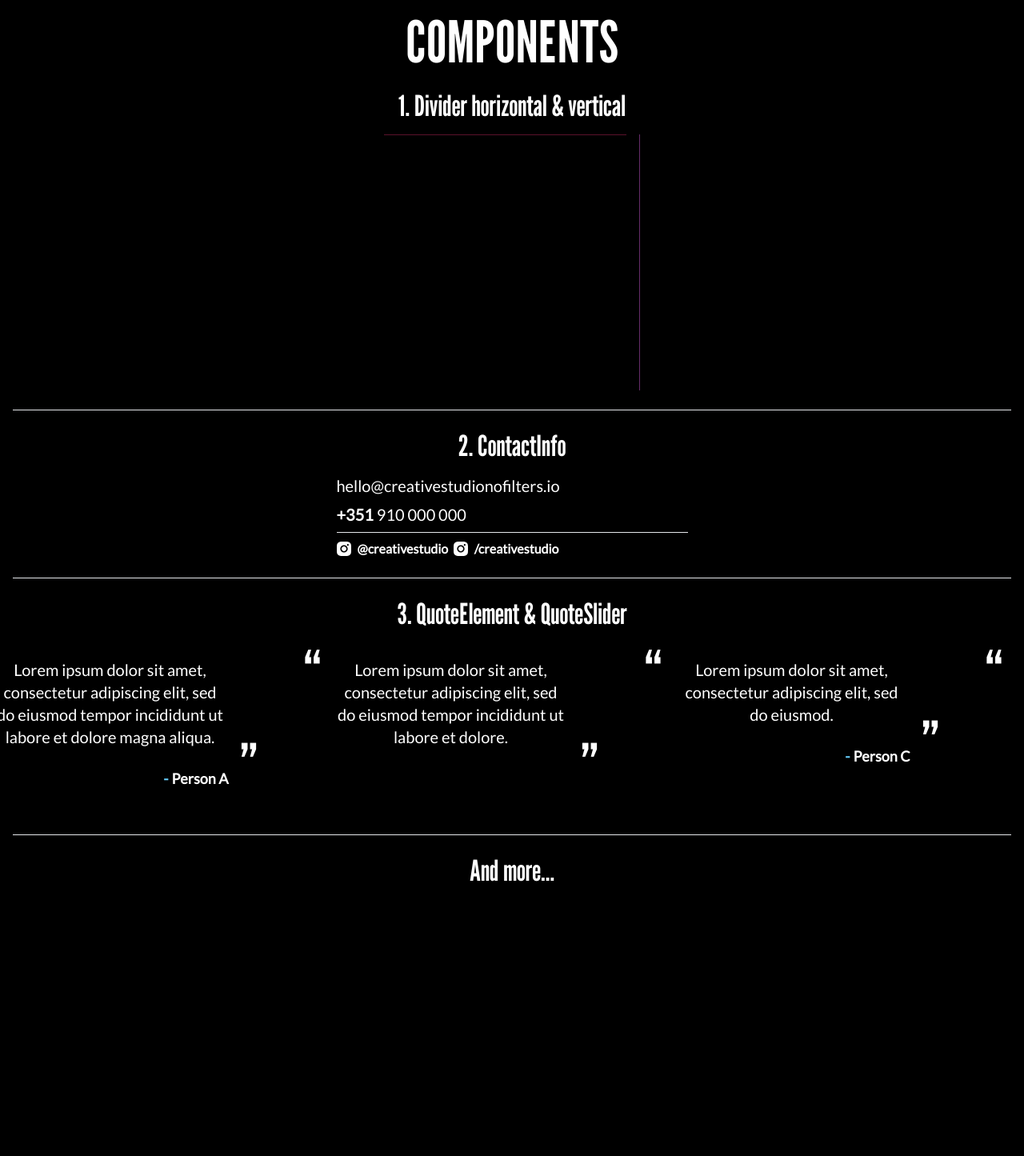
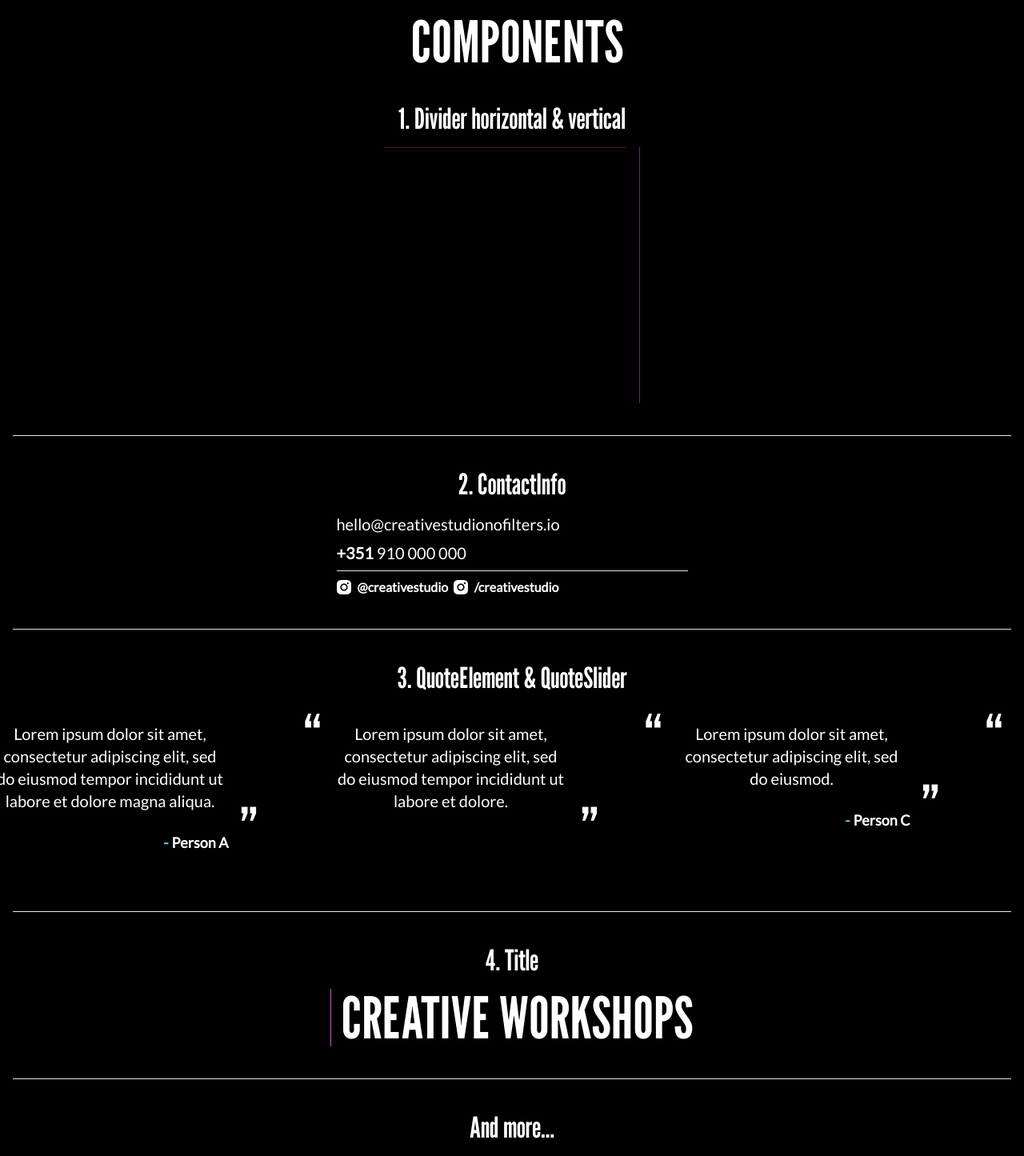
Before and after one commit to cdm-mps/creativestudio, a Next.js app in the folder fe/: page /en/design-system in a window 1280 px wide. Shown: the top 1445 px of the page at 80% size. Before the commit the page ends 1124 px from the top, so only its background shows below. Built offline with nearby package versions, Linux system fonts and the light colour scheme.

Commit message:
feat: create LocalTitle component to design system

```diff
--- a/fe/app/[locale]/design-system/page.tsx
+++ b/fe/app/[locale]/design-system/page.tsx
@@ -1,34 +1,36 @@
 import ContactInfo from "@/app/components/ContactInfo/ContactInfo";
 import Divider from "@/app/components/Divider/Divider";
-import QuoteElement from "@/app/components/Quote/QuoteElement";
 import QuoteSlider from "@/app/components/Quote/QuoteSlider";
+import Title from "@components/Title/Title";
 import { Instagram } from "@icons/Instagram";
 
 import { useTranslations } from "next-intl";
 
+const LocalTitle = ({ index, title }: { index?: number; title: string }) => {
+  return (
+    <p className="text-white font-league-gothic text-2xl md:text-4xl">
+      {index ? `${index}.` : ""} {title}
+    </p>
+  );
+};
+
 export default function Home() {
   const t = useTranslations("DesignSystem");
   return (
-    <main className="flex flex-col min-h-screen items-center p-4 bg-black text-white gap-6 w-full">
-      <p className="text-white font-league-gothic uppercase text-4xl md:text-7xl">
-        {t("title")}
-      </p>
+    <main className="flex flex-col min-h-screen items-center p-4 bg-black text-white gap-10 w-full">
+      <Title title={t("title")} />
       {/* -------------- DIVIDER --------------*/}
       <div className="flex flex-col items-center gap-4">
-        <p className="text-white font-league-gothic text-2xl md:text-4xl">
-          1. Divider horizontal & vertical
-        </p>
+        <LocalTitle index={1} title="Divider horizontal & vertical" />
         <div className="flex justify-around w-40 h-40 md:w-80 md:h-80 opacity-50 gap-x-3 md:gap-x-4">
           <Divider category="workshop" />
           <Divider category="creative-talks" orientation="vertical" />
         </div>
       </div>
-      <Divider/>
+      <Divider />
       {/* -------------- CONTACT INFO --------------*/}
       <div className="flex flex-col items-center gap-4">
-        <p className="text-white font-league-gothic text-2xl md:text-4xl">
-          2. ContactInfo
-        </p>
+        <LocalTitle index={2} title="ContactInfo" />
         <ContactInfo
           email="hello@creativestudionofilters.io"
           mobilePhone="910 000 000"
@@ -38,12 +40,10 @@ export default function Home() {
           ]}
         />
       </div>
-      <Divider/>
+      <Divider />
       {/* -------------- QUOTE ELEMENT & QUOTE SLIDER --------------*/}
       <div className="flex flex-col items-center gap-4 px-3">
-        <p className="text-white font-league-gothic text-2xl md:text-4xl">
-          3. QuoteElement & QuoteSlider
-        </p>
+        <LocalTitle index={3} title="QuoteElement & QuoteSlider" />
         <QuoteSlider
           quotes={[
             {
@@ -95,11 +95,15 @@ export default function Home() {
           ]}
         />
       </div>
-      <Divider/>
+      <Divider />
+      {/* -------------- QUOTE ELEMENT & QUOTE SLIDER --------------*/}
+      <div className="flex flex-col items-center gap-4 px-3">
+        <LocalTitle index={4} title="Title" />
+        <Title title="Creative Workshops" category="creative-talks" />
+      </div>
+      <Divider />
       <div className="flex flex-col items-center gap-4">
-        <p className="text-white font-league-gothic text-2xl md:text-4xl">
-          {t("footer")}
-        </p>
+        <LocalTitle title={t("footer")} />
       </div>
     </main>
   );
--- a/fe/app/components/Title/Title.models.ts
+++ b/fe/app/components/Title/Title.models.ts
@@ -2,5 +2,5 @@ import { Category } from "@model/Category";
 
 export interface TitleProps {
   title: string;
-  category: Category;
+  category?: Category;
 }
--- a/fe/app/components/Title/Title.tsx
+++ b/fe/app/components/Title/Title.tsx
@@ -4,7 +4,7 @@ const Title = ({ title, category }: TitleProps) => {
   return (
     <div className="flex gap-3">
       <Divider orientation="vertical" category={category} />
-      <h2 className="text-white text-5xl md:text-7xl font-league-gothic">
+      <h2 className="text-5xl md:text-7xl font-league-gothic">
         {title.toUpperCase()}
       </h2>
     </div>
```
